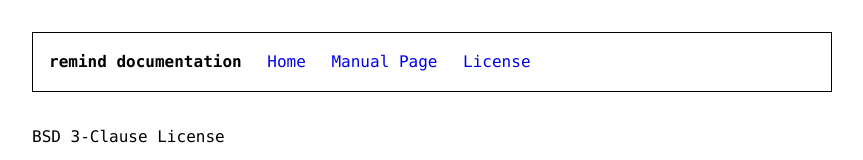
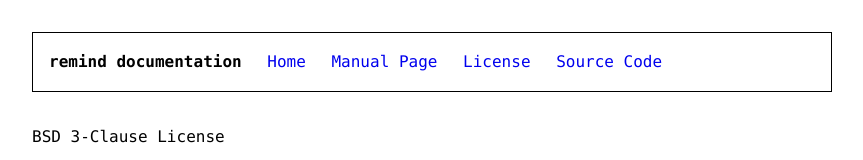
Before and after one commit to divanvisagie/remind, a plain HTML site: page docs/LICENSE.html in a window 1280 px wide. Shown: the top 160 px of the page, without its empty margins (208-1071 px from the left). Drawn offline with Linux system fonts and the light colour scheme.

Commit message:
Add Source Code link to navigation in docs and template

```diff
--- a/docs/LICENSE.html
+++ b/docs/LICENSE.html
@@ -12,6 +12,9 @@
         <li><a href="index.html">Home</a></li>
         <li><a href="remind.1.html">Manual Page</a></li>
         <li><a href="LICENSE.html">License</a></li>
+        <li>
+            <a href="https://github.com/divanvisagie/remind">Source Code</a>
+        </li>
     </ul>
 </nav>
 <p>BSD 3-Clause License</p>
```
Also changed, not shown: docs/index.html (+3 -0 lines), docs/remind.1.html (+3 -0 lines), templates/nav.html (+3 -0 lines).
